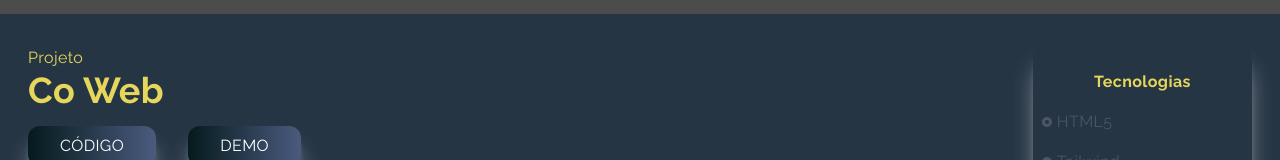
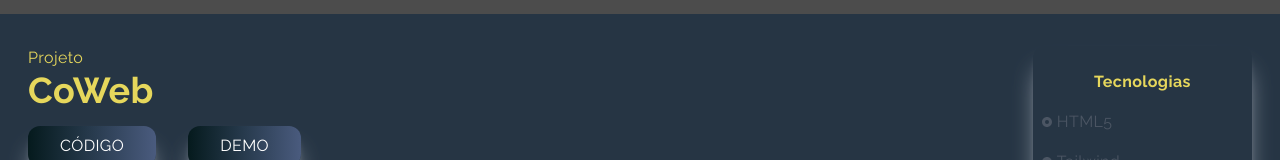
Before and after one commit to murillonunes1/portfolio-nextjs, a Next.js app: page /coweb in a window 1280 px wide. Shown: the part 386-546 px from the top of the page. Built offline with nearby package versions, Linux system fonts and the light colour scheme.

Commit message:
Update coweb.jsx

```diff
--- a/pages/coweb.jsx
+++ b/pages/coweb.jsx
@@ -24,7 +24,7 @@ const property = () => {
       <div className='max-w-[1240px] mx-auto p-2 grid md:grid-cols-5 gap-8 py-8'>
         <div className='col-span-4'>
           <p>Projeto</p>
-          <h2>Co Web</h2>
+          <h2>CoWeb</h2>
 
           <a
             href='https://github.com/murillonunes1/coweb'
```
